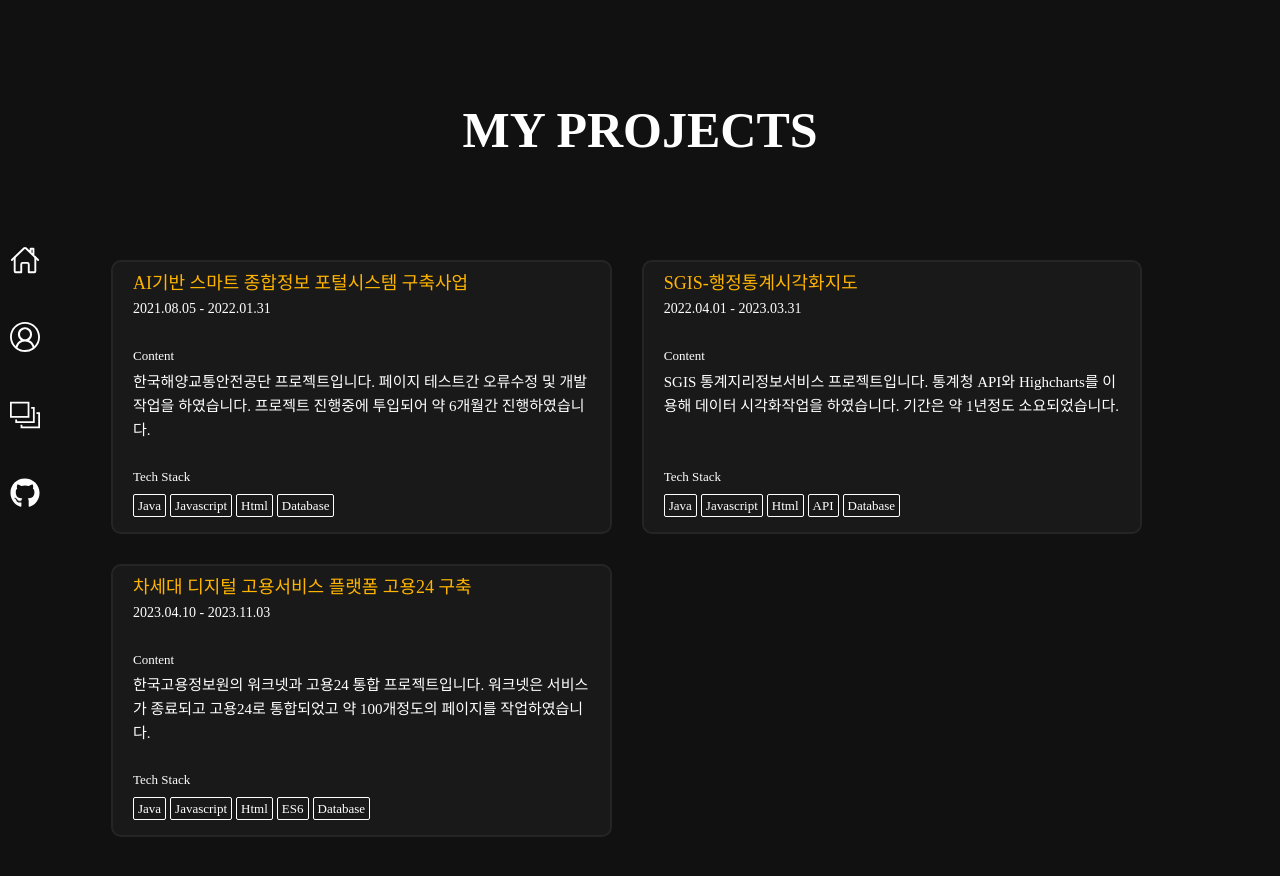
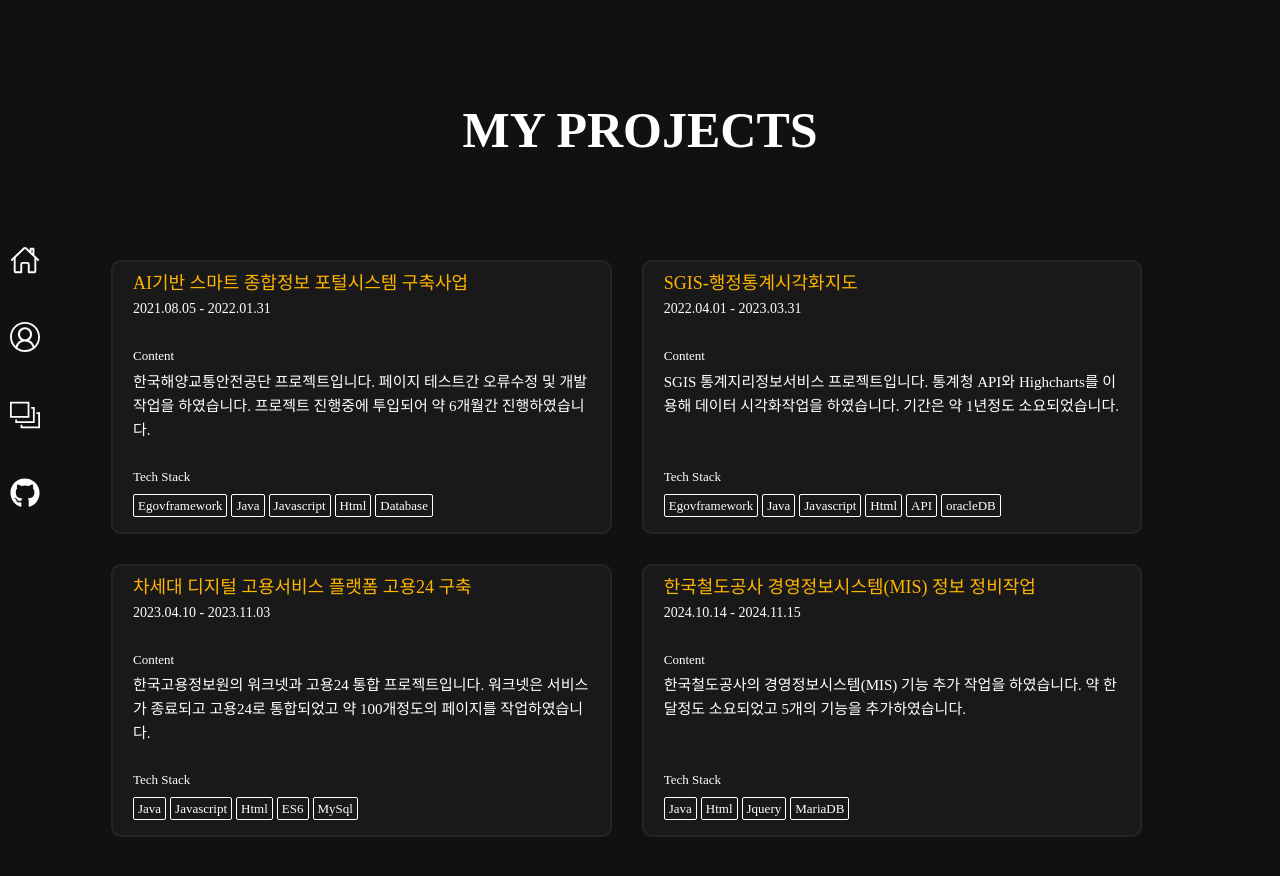
Before and after one commit to JoGyuHwanv/reactFolio, a React (Create React App) app: page /projects in a window 1280 px wide. Shown: the top 876 px of the page. Built offline with nearby package versions, Linux system fonts and the light colour scheme; a web font is replaced by a local one.

Commit message:
프로젝트 추가

```diff
--- a/public/index.html
+++ b/public/index.html
@@ -2,7 +2,8 @@
 <html lang="en">
   <head>
     <meta charset="utf-8" />
-    <link rel="icon" href="%PUBLIC_URL%/favicon.ico" />
+    <link rel="icon" href="%PUBLIC_URL%/favicon1.ico" />
+
     <meta name="viewport" content="width=device-width, initial-scale=1" />
     <meta name="theme-color" content="#000000" />
     <meta
@@ -24,7 +25,7 @@
       work correctly both with client-side routing and a non-root public URL.
       Learn how to configure a non-root public URL by running `npm run build`.
     -->
-    <title>React App</title>
+    <title>Gh Portfolio</title>
   </head>
   <body>
     <noscript>You need to enable JavaScript to run this app.</noscript>
--- a/src/assets/data/ProjectData.js
+++ b/src/assets/data/ProjectData.js
@@ -4,19 +4,25 @@ const projectData = {
             name: "AI기반 스마트 종합정보 포털시스템 구축사업",
             period: "2021.08.05 - 2022.01.31",
             description: "한국해양교통안전공단 프로젝트입니다. 페이지 테스트간 오류수정 및 개발작업을 하였습니다. 프로젝트 진행중에 투입되어 약 6개월간 진행하였습니다.",
-            stack: ["Java", "Javascript", "Html", "Database"]
+            stack: ["Egovframework", "Java", "Javascript", "Html", "Database"]
         },
         {
             name: "SGIS-행정통계시각화지도",
             period: "2022.04.01 - 2023.03.31",
             description: "SGIS 통계지리정보서비스 프로젝트입니다. 통계청 API와 Highcharts를 이용해 데이터 시각화작업을 하였습니다. 기간은 약 1년정도 소요되었습니다.",
-            stack: ["Java", "Javascript", "Html", "API", "Database"]
+            stack: ["Egovframework", "Java", "Javascript", "Html", "API", "oracleDB"]
         },
         {
             name: "차세대 디지털 고용서비스 플랫폼 고용24 구축",
             period: "2023.04.10 - 2023.11.03",
             description: "한국고용정보원의 워크넷과 고용24 통합 프로젝트입니다. 워크넷은 서비스가 종료되고 고용24로 통합되었고 약 100개정도의 페이지를 작업하였습니다. ",
-            stack: ["Java", "Javascript", "Html", "ES6", "Database"]
+            stack: ["Java", "Javascript", "Html", "ES6", "MySql"]
+        },
+        {
+            name: "한국철도공사 경영정보시스템(MIS) 정보 정비작업",
+            period: "2024.10.14 - 2024.11.15",
+            description: "한국철도공사의 경영정보시스템(MIS) 기능 추가 작업을 하였습니다. 약 한달정도 소요되었고 5개의 기능을 추가하였습니다.",
+            stack: ["Java", "Html", "Jquery", "MariaDB"]
         }
     ]
 }
```
Also changed, not shown: 1 other file (tests, documents, lock files or other folders).
